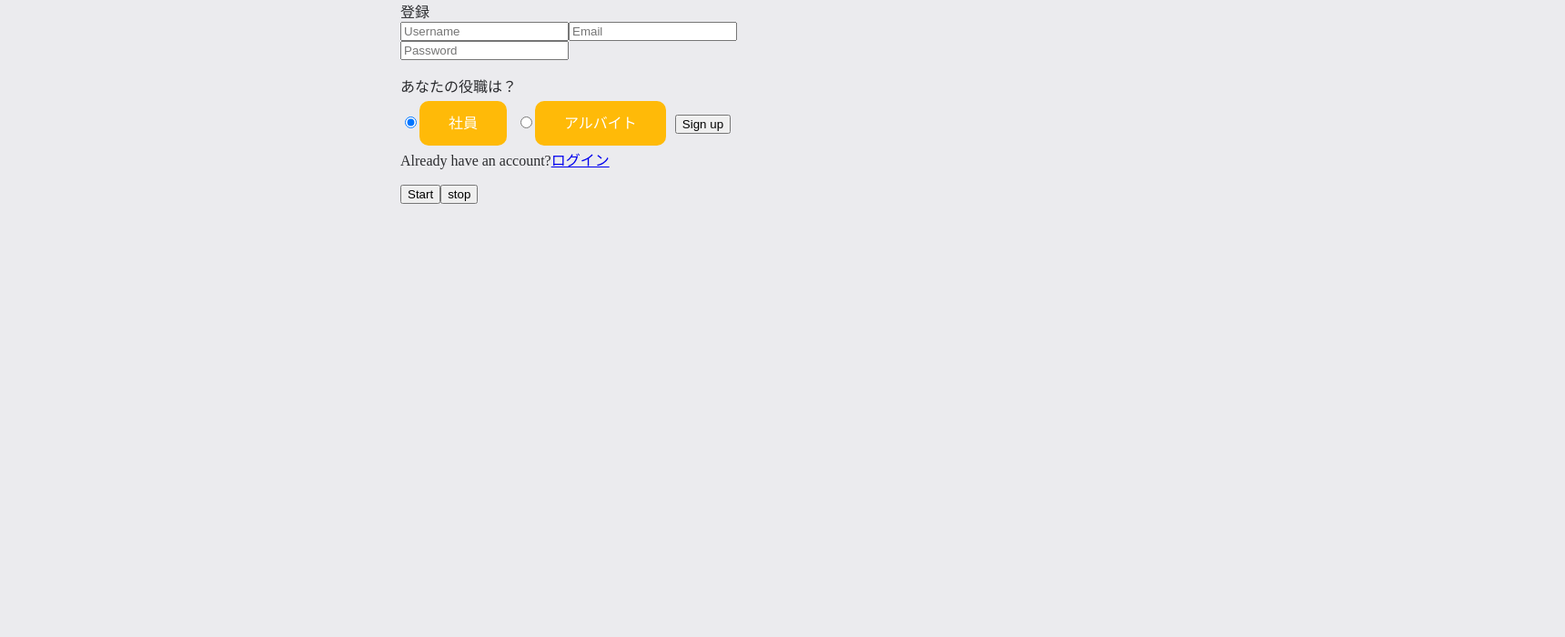
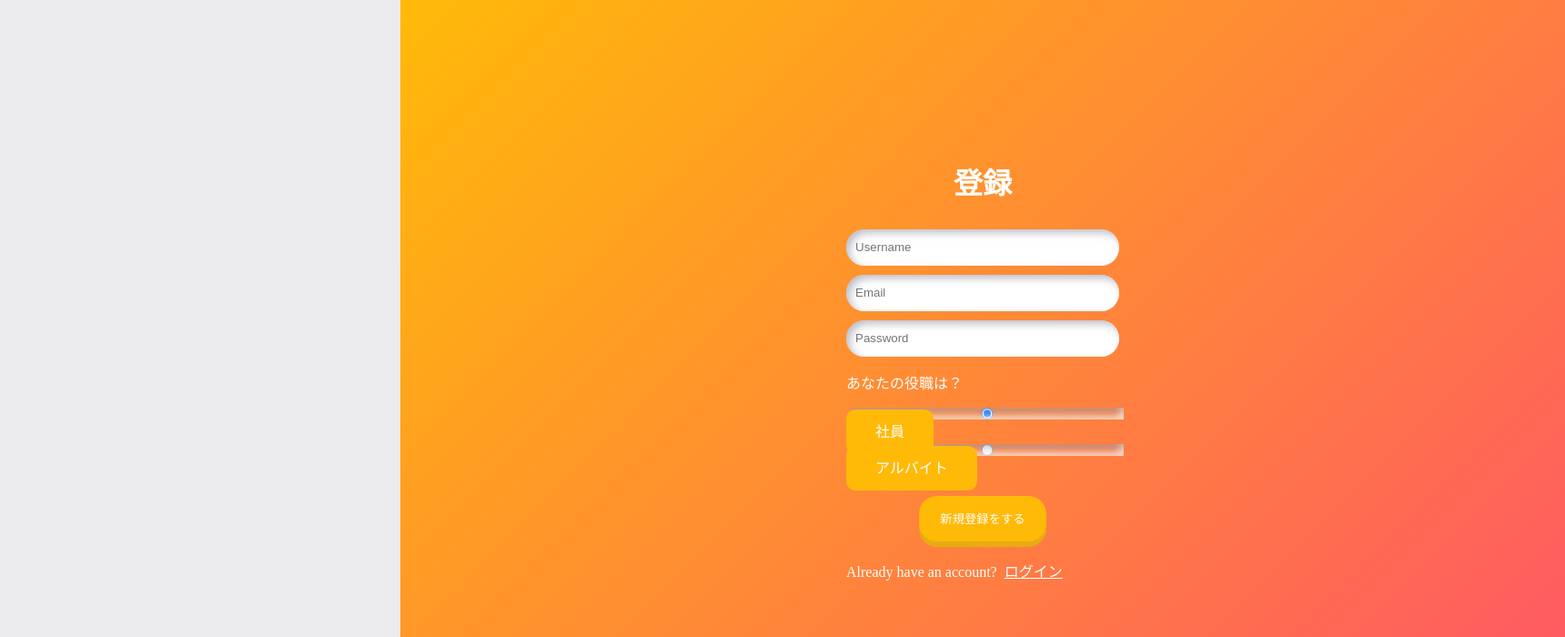
Before and after one commit to masa-massara/20240308-ninja-nyanko, a React (Vite) app: page /register in a window 1280 px wide. Shown: the top 700 px of the page at 91% size, 1720 px wide, since content can reach past the window. Built offline with nearby package versions, Linux system fonts and the light colour scheme; no server answers.

Commit message:
登録画面終わったーチェックボックス後回しします:)

```diff
--- a/src/pages/Login.tsx
+++ b/src/pages/Login.tsx
@@ -59,7 +59,7 @@ const Login = () => {
                 {err && <span className="error_message">エラーが発生しました</span>}
               </form>
             </div>
-            <p className="p_white">アカウントを持っていませんか？ <Link to={"/register"} className="link_decoration">登録</Link></p>
+            <p className="p_white">アカウントを持っていませんか？&ensp;<Link to={"/register"} className="link_decoration">登録</Link></p>
           </div>
         </div>
       </div>
--- a/src/pages/Register.tsx
+++ b/src/pages/Register.tsx
@@ -74,15 +74,19 @@ const Register = () => {
   };
 
   return (
+    <div className="div_bg_gradient">
+      <div className="vertical-middle">
         <div className="formContainer">
           <div className="formWrapper">
             <span className="logo"></span>
-        <span className="title">登録</span>
-        <form onSubmit={handleSubmit}>
-          <input name="username" type="text" placeholder="Username" />
-          <input name="email" type="email" placeholder="Email" />
-          <input name="password" type="password" placeholder="Password" />
-          <p>あなたの役職は？</p>
+            <h1 className="title">登録</h1>
+
+            <div className="textarea_input">
+              <form onSubmit={handleSubmit} className="form_input">
+                <input name="username" type="text" placeholder="Username" className="small" />
+                <input name="email" type="email" placeholder="Email" className="small" />
+                <input name="password" type="password" placeholder="Password" className="small" />
+                <p className="p_white">あなたの役職は？</p>
                 <input
                   type="radio"
                   name="position-select-button"
@@ -97,16 +101,19 @@ const Register = () => {
                 ></input>
                 <label>アルバイト</label>
 
-          <button>Sign up</button>
+                <button className="button_login">新規登録をする</button>
                 {errorMessage && <span className="error">{errorMessage}</span>}
               </form>
-        <p>
-          Already have an account?
+            </div>
+            <p className="p_white">
+              Already have an account?&ensp;
               <span className="login">
-            <Link to="/login">ログイン</Link>
+                <Link to="/login" className="link_decoration">ログイン</Link>
               </span>
             </p>
-        <Voice></Voice>
+            {/* <Voice></Voice> */}
+          </div>
+        </div>
       </div>
     </div>
   );
--- a/src/scss/style.scss
+++ b/src/scss/style.scss
@@ -11,8 +11,8 @@ $color-gray-opacity: rgba(141, 141, 162, 0.58);
 $color-white: #ffffff;
 $color-white-opacity: rgba(255, 255, 255, 0.8);
 $neumorphism-shadow: 10px 10px 20px 0 $color-gray-opacity, -10px -10px 20px 0 $color-white-opacity;
-$neumorphism-shadow-inset: 4px 4px 8px 0 $color-gray-opacity, -4px -4px 8px 0 $color-white-opacity;
-$neumorphism-shadow-hover: inset 4px 4px 8px 0 $color-gray-opacity, inset -4px -4px 8px 0 $color-white-opacity;
+$neumorphism-shadow-inset: 4px 4px 8px 0 $color-gray-opacity, -4px -4px 8px 0 $color-white-opacity inset;
+$neumorphism-shadow-hover: inset 4px 4px 8px 0 $color-gray-opacity, -4px -4px 8px 0 $color-white-opacity ;
 $gradient_yellow_red: #fff;
 
 .masaya {
@@ -50,7 +50,7 @@ body {
         width: 100vw;
         height: 100vh;
 
-        background:linear-gradient(135deg,$color-yellow,$color-red);
+        background: linear-gradient(135deg, $color-yellow, $color-red);
 
         .vertical-middle {
             height: auto;
@@ -60,7 +60,7 @@ body {
             align-items: center;
         }
 
-        h1{
+        h1 {
             color: $color-white;
         }
     }
@@ -281,7 +281,7 @@ h1 {
     .small {
         width: 280px;
         height: 40px;
-        margin-bottom: 20px;
+        margin-bottom: 10px;
     }
 
     .middle {
@@ -597,7 +597,7 @@ label:hover {
     }
 }
 
-.button_login{
+.button_login {
     width: 140px;
     height: 50px;
     background-color: $color-yellow;
@@ -609,15 +609,16 @@ label:hover {
     align-items: center;
     justify-content: center;
     color: $color-white;
+    margin-top: 20px;
     margin-bottom: 20px;
 
-    &:hover{
+    &:hover {
         transform: translateY(2px);
         box-shadow: 0 2px 0 0 $color-yellow-shadow;
     }
 }
 
-.error_message{
+.error_message {
     display: inline-block;
     width: 100%;
     color: $color-red;
@@ -626,10 +627,10 @@ label:hover {
     text-align: center;
 }
 
-.p_white{
+.p_white {
     color: $color-white;
 
-    .link_decoration{
+    .link_decoration {
         color: $color-white;
     }
 }
```
Lines whose indentation alone changed are shown as unchanged.
